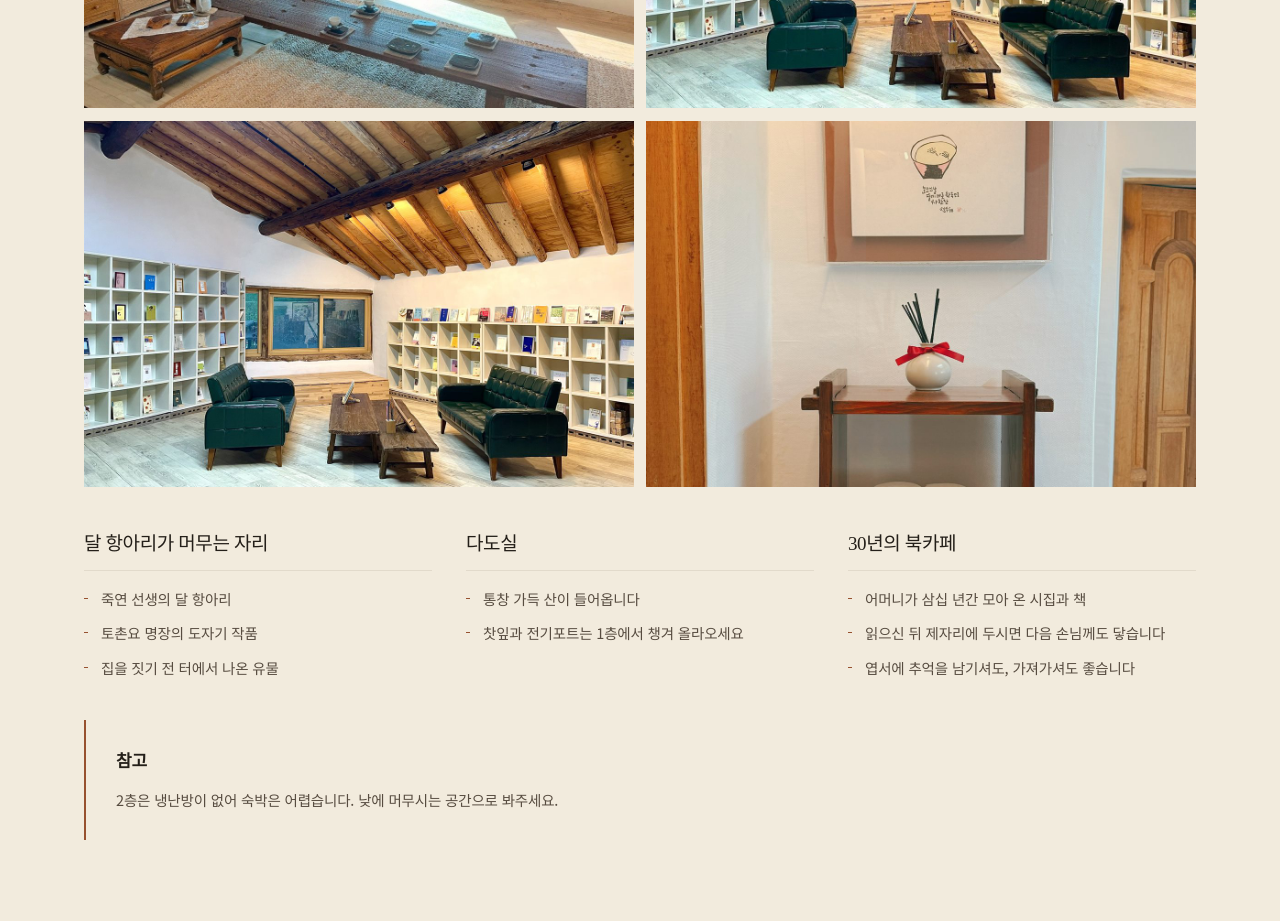
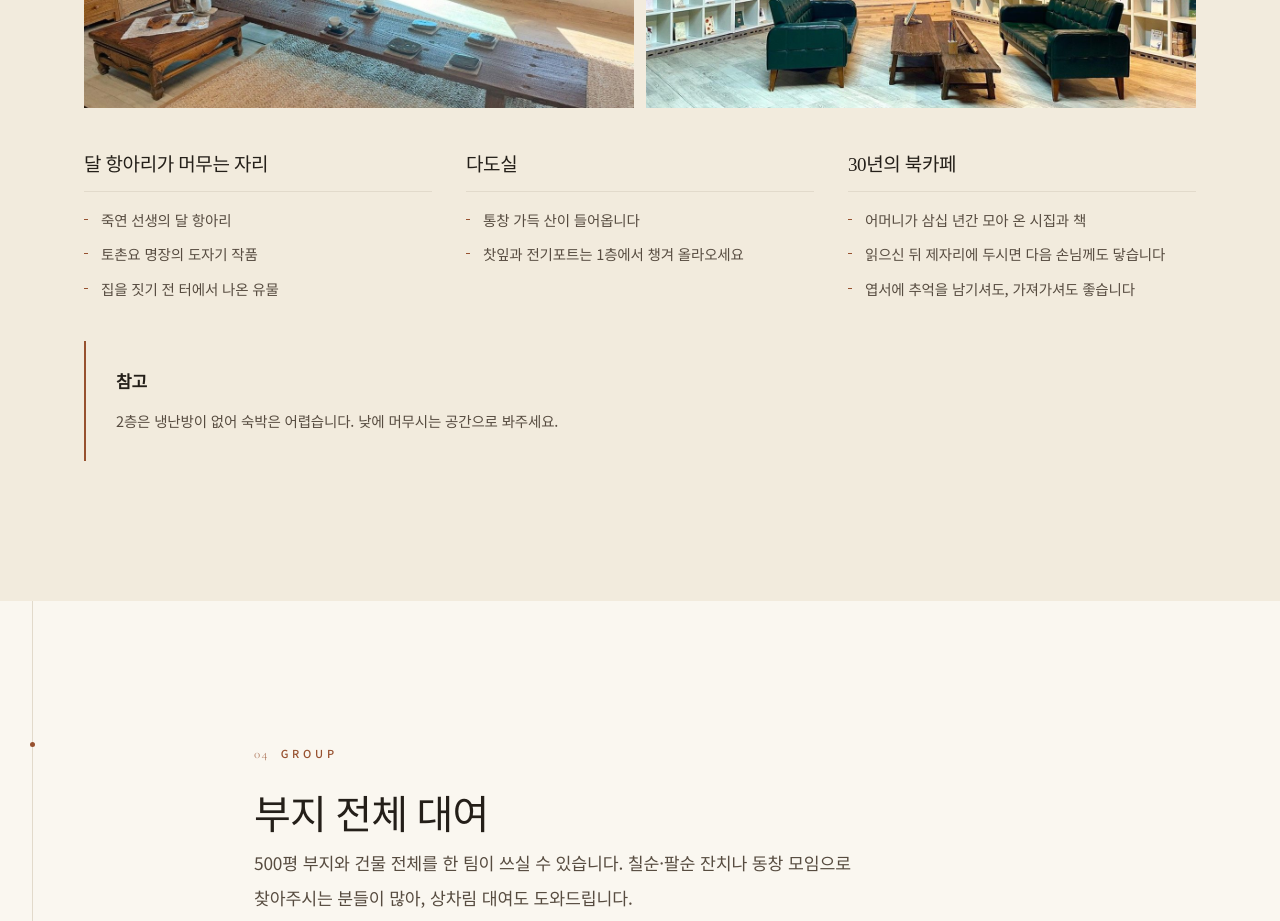
Before and after one commit to 5yomy/toseoksang, a plain HTML site: page rooms.html in a window 1280 px wide. Shown: the part 6760-7681 px from the top of the page. Drawn offline with nearby package versions, Linux system fonts and the light colour scheme; a web font is replaced by a local one.

Commit message:
2층 문화공간 갤러리에서 사진 두 장 제거
북카페 소파와 엽서 컷을 빼고 다도실·북카페 두 장만 남김.
gallery-6.jpg 는 메인 '공간 둘러보기'에서 계속 쓰므로 파일은 유지.

Co-Authored-By: Claude Opus 5 <noreply@anthropic.com>

```diff
--- a/rooms.html
+++ b/rooms.html
@@ -251,8 +251,6 @@
       <div class="gallery rv rv-d1" style="margin-bottom:44px">
         <a class="g-6" href="#culture"><img src="images/culture-art.jpg" alt="통창 앞 다도 자리와 도자기 진열장" data-ph="다도실" data-ph-light></a>
         <a class="g-6" href="#culture"><img src="images/culture-book.jpg" alt="서가가 벽을 두른 2층 북카페" data-ph="북카페" data-ph-light></a>
-        <a class="g-6" href="#culture"><img src="images/gallery-6.jpg" alt="북카페의 소파와 낮은 탁자" data-ph="북카페" data-ph-light></a>
-        <a class="g-6" href="#culture"><img src="images/culture-post.jpg" alt="테이블 위에 놓인 엽서" data-ph="엽서" data-ph-light></a>
       </div>
 
       <div class="notes rv" style="grid-template-columns:repeat(auto-fit,minmax(240px,1fr))">
```
Also changed, not shown: images/culture-post.jpg (deleted).
